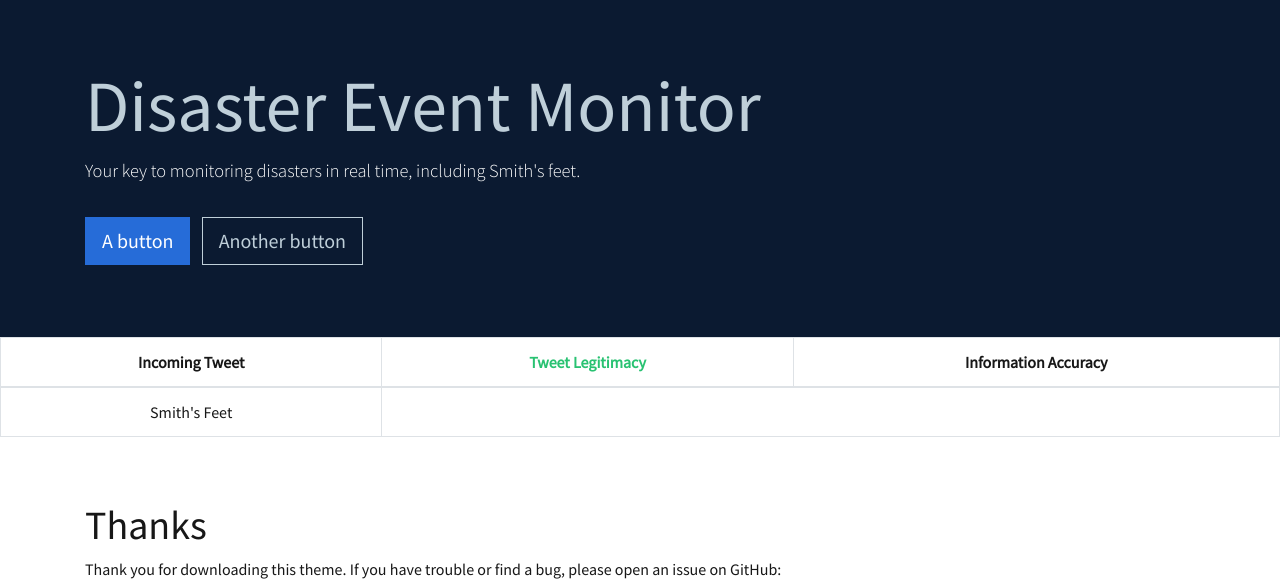
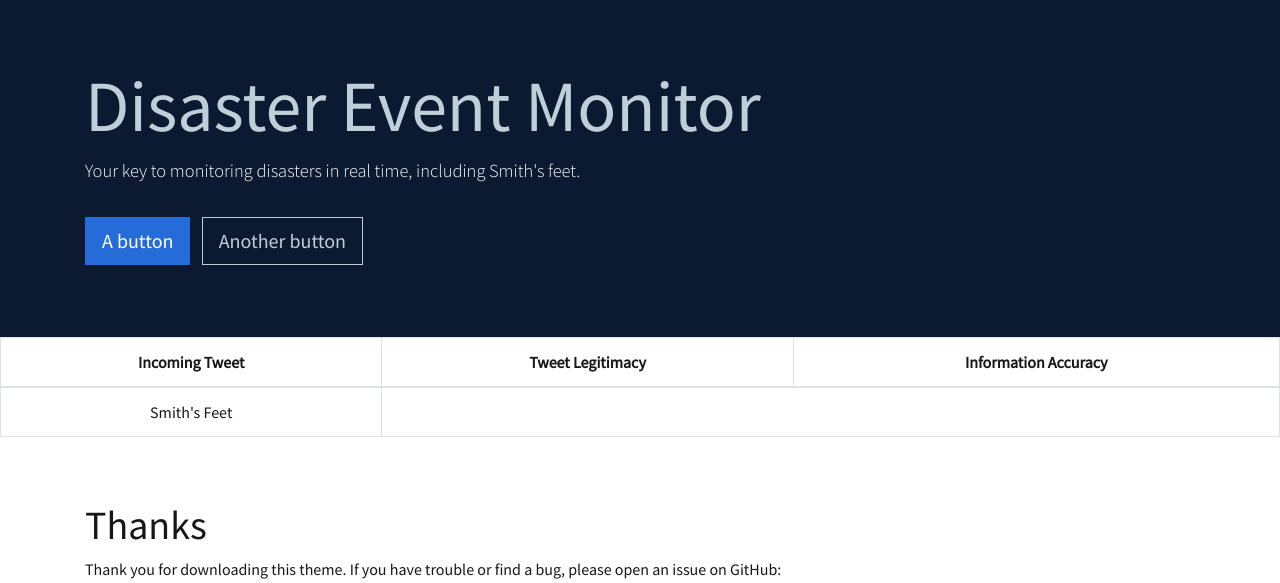
Before and after one commit to abdulelakiri/Varsity-Hacking-Team, a Flask app: page / in a window 1280 px wide. Shown: the part 73-656 px from the top of the page. Run offline with Flask 2, Linux system fonts and the light colour scheme; some libraries are stand-ins or nearby versions.

Commit message:
more table header spacing changes and color change

```diff
--- a/webpage/templates/base.html
+++ b/webpage/templates/base.html
@@ -66,8 +66,8 @@
       <thead>
         <tr>
           <th class="text-base" style="text-align: center;" colspan="4">Incoming Tweet</th>
-          <th class="text-success" style="text-align: center;" colspan="2">Tweet Legitimacy</th>
-          <th style="text-align: center;" colspan="2">Information Accuracy</th>
+          <th class="text-base" style="text-align: center;" colspan="2">Tweet Legitimacy</th>
+          <th class="text-base" style="text-align: center;" colspan="2">Information Accuracy</th>
         </tr>
       </thead>
       <tbody>
```
